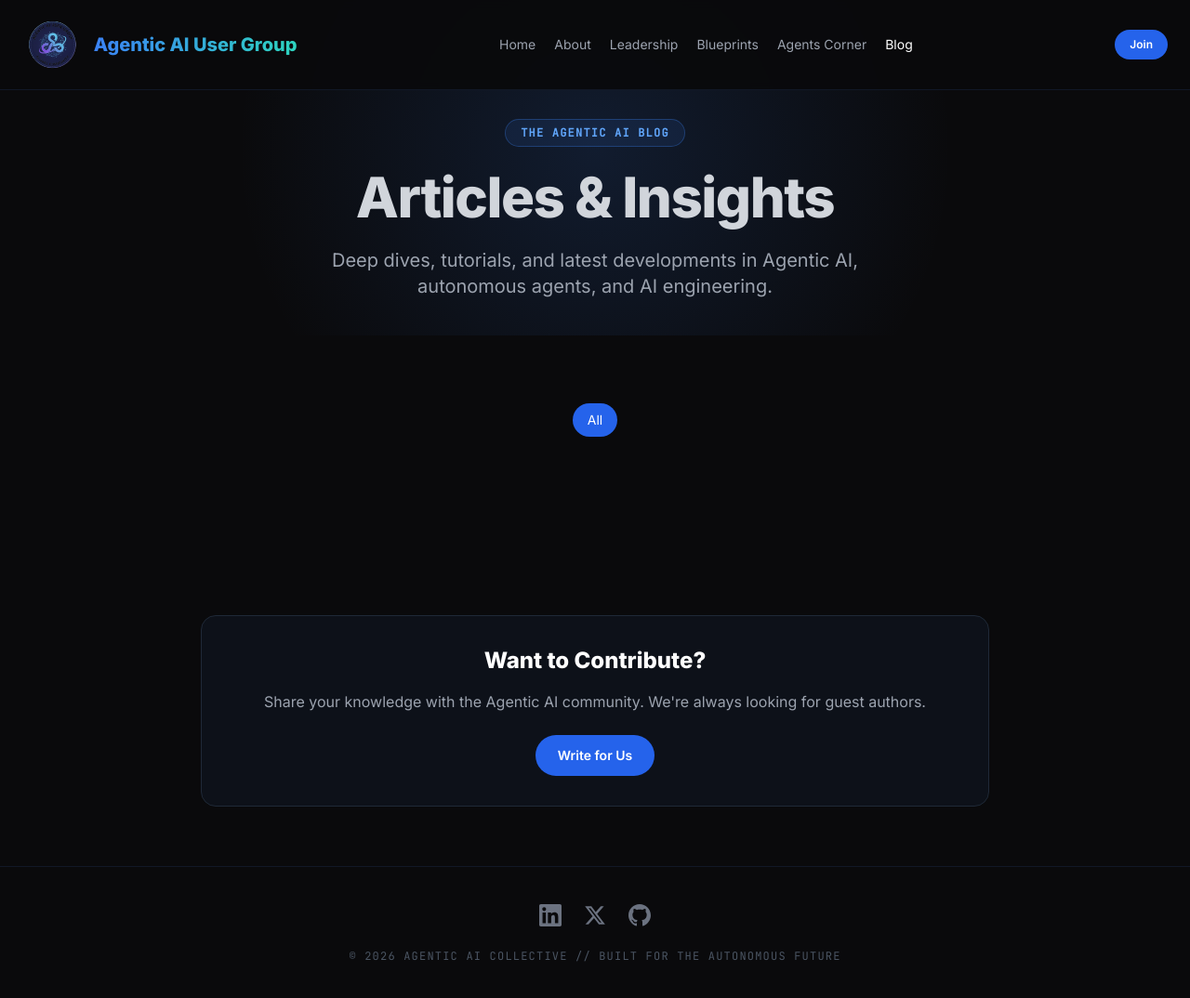
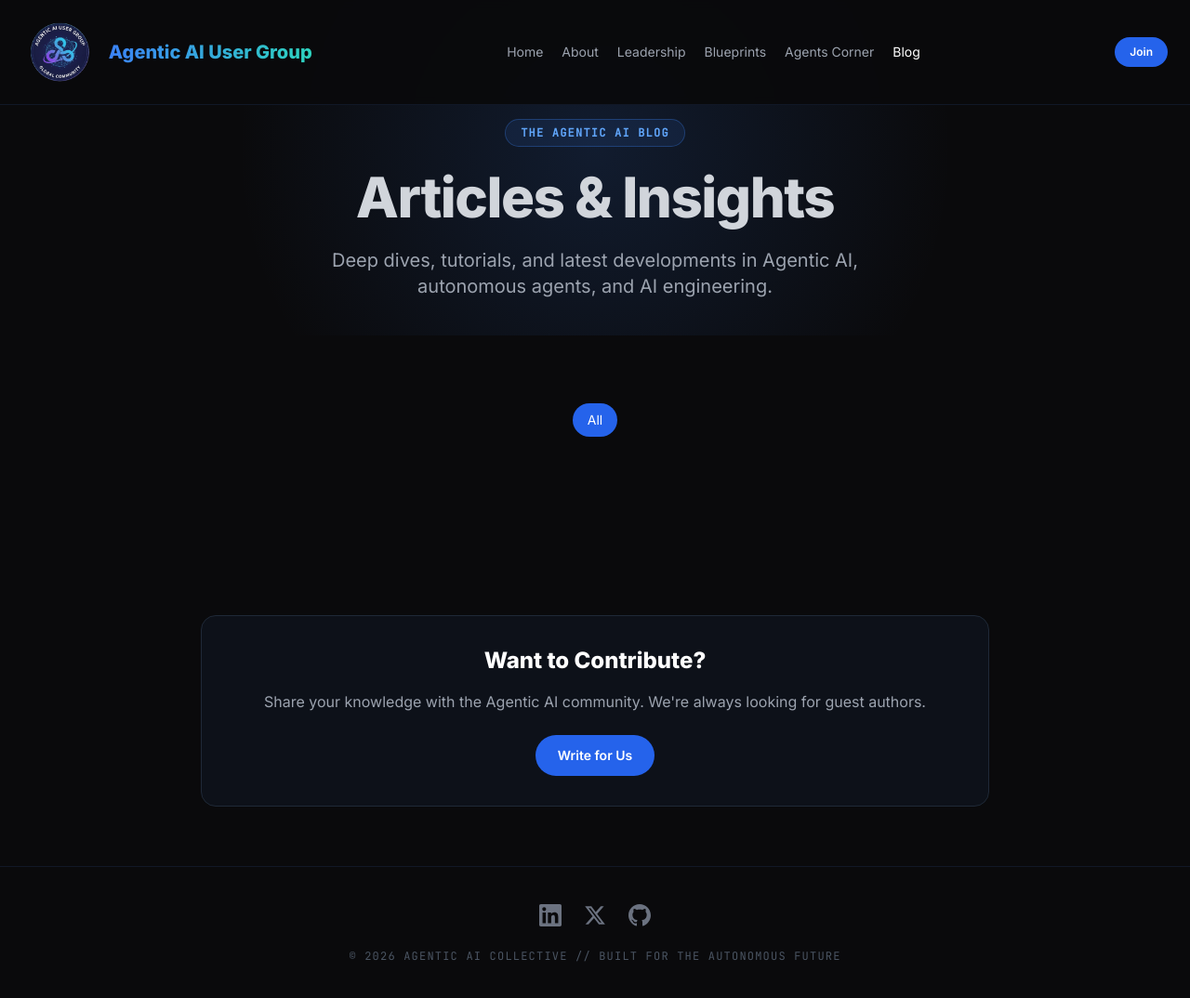
Before and after one commit to aaiug/aaiug.github.io, a Jekyll site: the page built from index.md, in a window 1280 px wide and 1077 px high. Shown: the top 1074 px of the window at 93% size. Built offline with Jekyll 4.4.1, drawn with Linux system fonts in a browser that asks for light colours; nearby versions of some CDN libraries; a script that is not in the unit is left out.

Commit message:
New logo

```diff
--- a/_includes/header.html
+++ b/_includes/header.html
@@ -3,9 +3,9 @@
     <div class="flex items-center gap-3">
       <a href="https://www.aaiug.org/">
         <img
-          src="{{ site.baseurl }}/images/aaiug-logo.png"
+          src="{{ site.baseurl }}/images/aaiug-logo-trans.png"
           alt="Agentic AI User Group"
-          class="h-16"
+          class="h-20"
         />
       </a>
       <div class="hidden md:flex flex-col">
--- a/_layouts/default.html
+++ b/_layouts/default.html
@@ -5,7 +5,7 @@
     <meta name="viewport" content="width=device-width, initial-scale=1.0" />
     <title>{% if page.title %}{{ page.title }} | {% endif %}Blog | Agentic AI User Group</title>
     <meta name="description" content="{{ page.description | default: site.description }}" />
-    <link rel="icon" type="image/png" href="{{ site.baseurl }}/images/aaiug-logo.png" />
+    <link rel="icon" type="image/png" href="{{ site.baseurl }}/images/aaiug-logo-trans.png" />
 
     <!-- Tailwind CSS -->
     <script src="https://cdn.tailwindcss.com"></script>
@@ -30,6 +30,9 @@
         background: linear-gradient(90deg, #3b82f6, #2dd4bf);
         -webkit-background-clip: text;
         -webkit-text-fill-color: transparent;
+      }
+      .logo-img {
+        filter: brightness(0) invert(1);
       }
       .hero-glow {
         position: absolute;
```
Also changed, not shown: images/aaiug-logo-trans.png (added).
